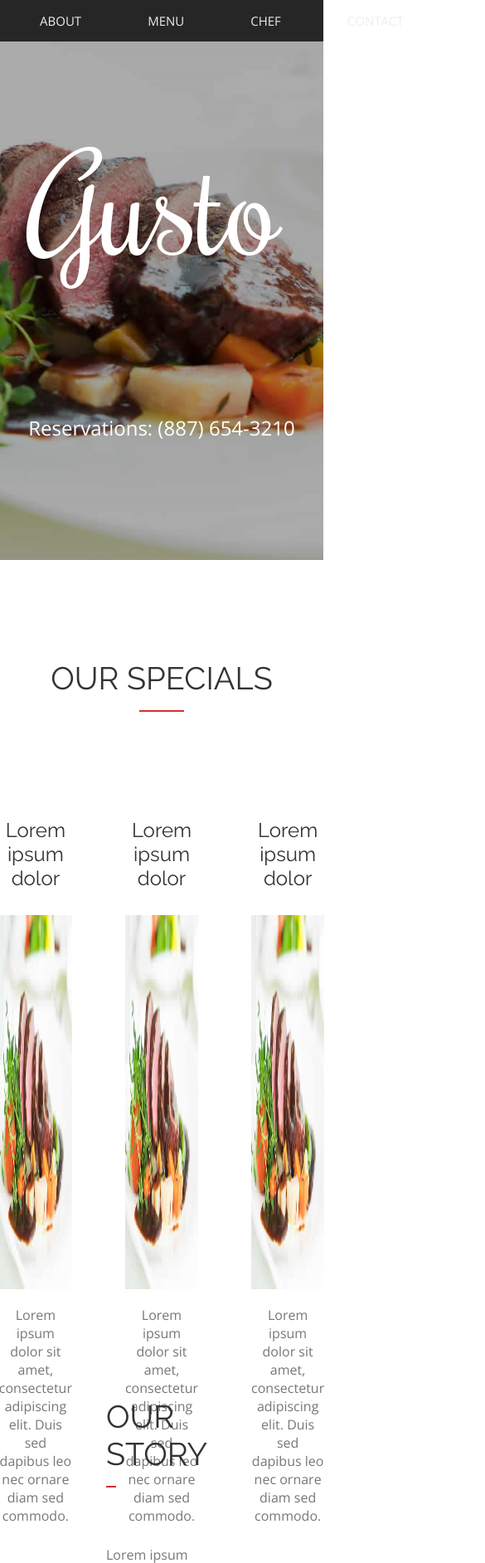
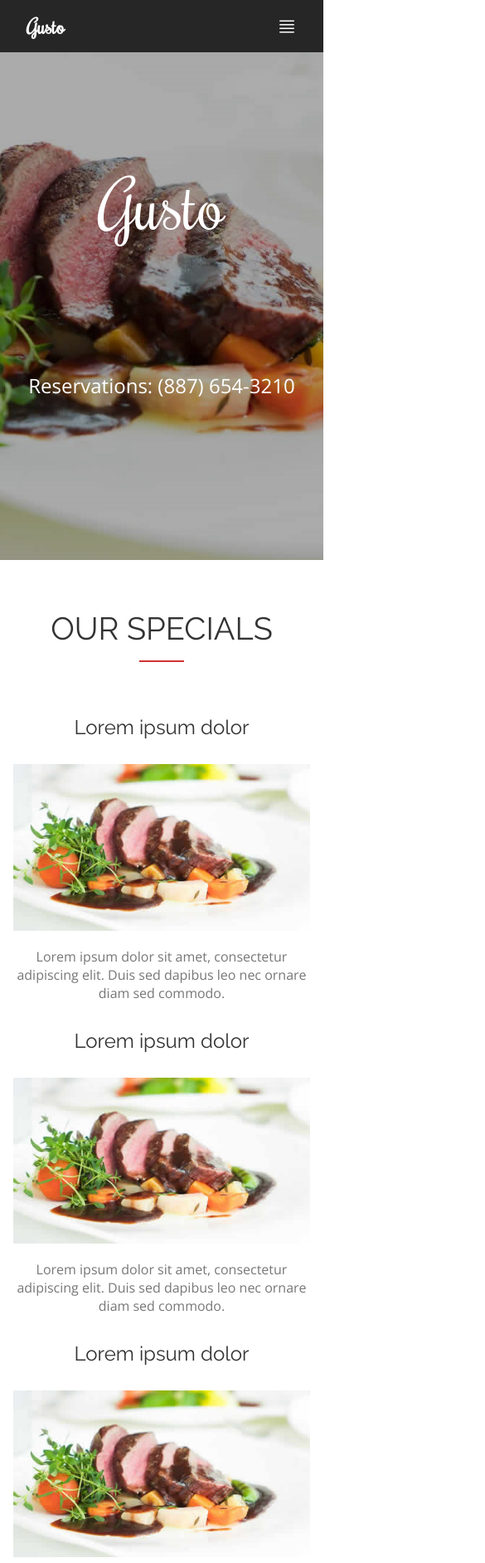
Before and after one commit to ManupaDev/sek-2-restaurant-web, a plain HTML site: page index.html in a window 390 px wide. Shown: the top 1884 px of the page at 83% size, 585 px wide, since content can reach past the window. Drawn offline with nearby package versions, Linux system fonts and the light colour scheme.

Commit message:
Add header and SVG icon to navigation, update styles for mobile responsiveness, and clean up demo section in index.html and style.css

```diff
--- a/index.html
+++ b/index.html
@@ -8,6 +8,7 @@
   </head>
   <body>
     <nav>
+      <h1>Gusto</h1>
       <ul>
         <li><a href="./specials.html">SPECIALS</a></li>
         <li><a href="./about.html">ABOUT</a></li>
@@ -15,6 +16,20 @@
         <li><a href="./chef.html">CHEF</a></li>
         <li><a href="./contact.html">CONTACT</a></li>
       </ul>
+      <svg
+        xmlns="http://www.w3.org/2000/svg"
+        fill="none"
+        viewBox="0 0 24 24"
+        stroke-width="1.5"
+        stroke="currentColor"
+        class="size-6"
+      >
+        <path
+          stroke-linecap="round"
+          stroke-linejoin="round"
+          d="M3.75 5.25h16.5m-16.5 4.5h16.5m-16.5 4.5h16.5m-16.5 4.5h16.5"
+        />
+      </svg>
     </nav>
     <main>
       <section class="hero">
@@ -302,11 +317,10 @@
         </div>
       </section>
 
-      <section class="demo">
-        <!-- <div>
-
-        </div> -->
-      </section>
+      <!-- <section class="demo">
+        <div class="div-1"></div>
+        <div class="div-2"></div>
+      </section> -->
     </main>
     <footer></footer>
   </body>
--- a/style.css
+++ b/style.css
@@ -20,6 +20,10 @@ nav {
   left: 0;
   right: 0;
 
+  h1 {
+    display: none;
+  }
+
   ul {
     list-style: none;
     display: flex;
@@ -32,6 +36,43 @@ nav {
         font-family: "Open Sans";
         color: #eeeeee;
       }
+    }
+
+    /* li:first-child {
+      a {
+        color: #d43031;
+      }
+    } */
+  }
+
+  svg {
+    display: none;
+  }
+}
+
+@media only screen and (max-width: 1024px) {
+  nav {
+    justify-content: space-between;
+    align-items: center;
+    padding: 16px 32px;
+
+    h1 {
+      display: block;
+      color: white;
+      font-family: "Rochester", cursive;
+      font-size: 24px;
+    }
+
+    ul {
+      display: none;
+      color: white;
+    }
+
+    svg {
+      display: block;
+      width: 24px;
+      height: 24px;
+      color: white;
     }
   }
 }
@@ -60,6 +101,17 @@ nav {
       font-size: 24px;
       font-weight: 400;
       margin-top: 150px;
+    }
+  }
+}
+
+@media only screen and (max-width: 1024px) {
+  .hero {
+    .hero__content {
+      h1 {
+        font-size: 5em;
+        text-align: center;
+      }
     }
   }
 }
@@ -128,6 +180,22 @@ nav {
   }
 }
 
+@media only screen and (max-width: 1024px) {
+  .specials {
+    padding: 60px 16px;
+
+    .specials__content {
+      margin-top: 64px;
+      flex-direction: column;
+      row-gap: 32px;
+
+      .specials__content-card {
+        width: 100%;
+      }
+    }
+  }
+}
+
 .our-story {
   display: grid;
   grid-template-columns: 1fr 1fr;
@@ -171,6 +239,21 @@ nav {
       font-size: 16px;
       color: #777;
       margin-top: 70px;
+    }
+  }
+}
+
+@media only screen and (max-width: 1024px) {
+  .our-story {
+    grid-template-columns: 1fr;
+    margin-top: 64px;
+
+    .our-story__content {
+      padding: 0 16px;
+
+      .our-story__heading {
+        margin-top: 16px;
+      }
     }
   }
 }
@@ -272,6 +355,23 @@ nav {
   }
 }
 
+@media only screen and (max-width: 1024px) {
+  .our-menu {
+    padding: 60px 16px;
+
+    .our-menu__content {
+      padding: 0;
+      grid-template-columns: 1fr;
+
+      .our-menu__content-card {
+        .our-menu__content-card-heading {
+          align-items: flex-start;
+        }
+      }
+    }
+  }
+}
+
 .demo {
   height: 500px;
   border: 2px solid red;
@@ -283,17 +383,5 @@ nav {
     width: 200px;
     height: 200px;
     background-color: #2cd712;
-    /* position: relative;
-    left: 100px; */
-
-    /* position: absolute;
-    top:10px;
-    left:10px; */
-
-    /* position: fixed;
-    top:10px;
-    left:10px; */
-
-
   }
 }
```
